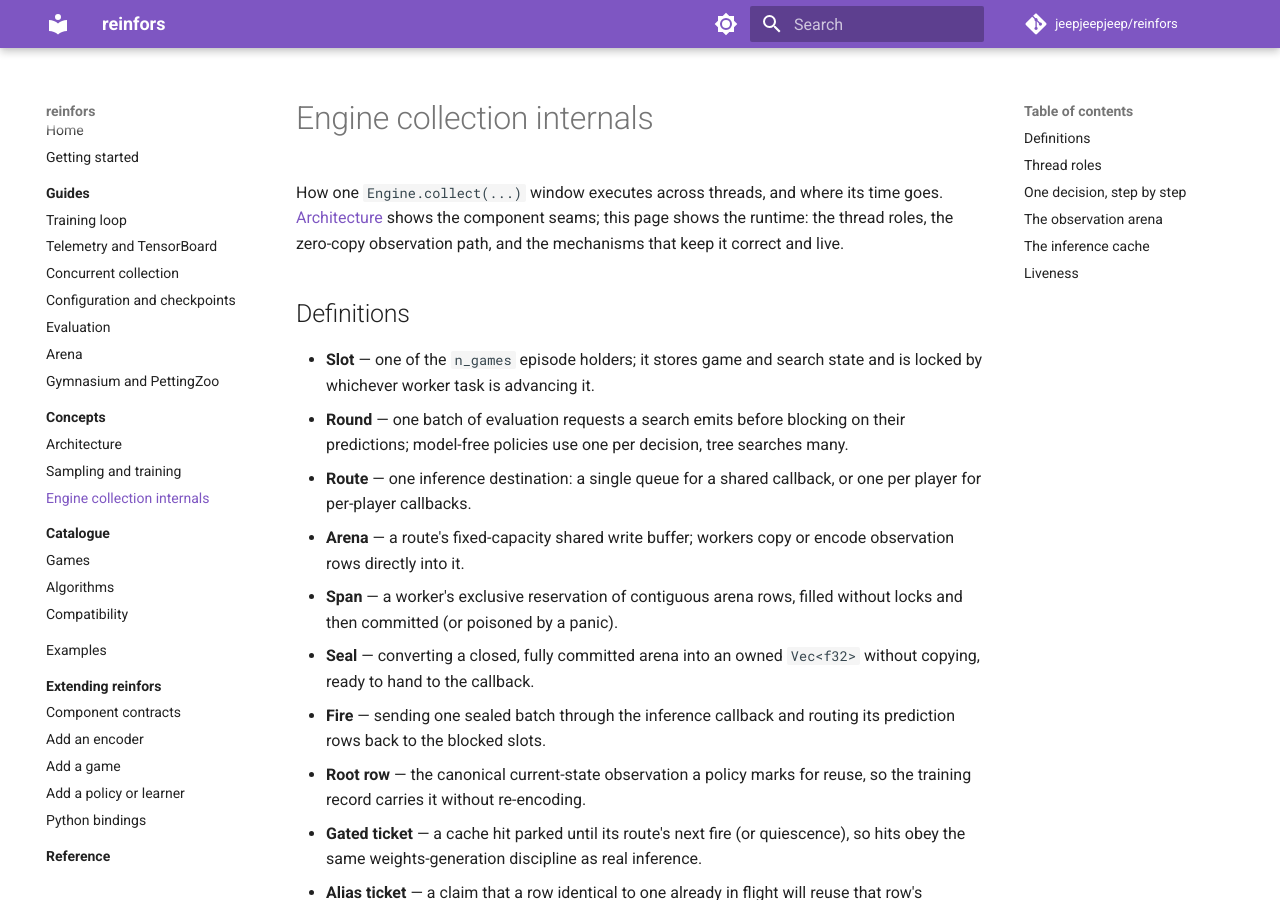
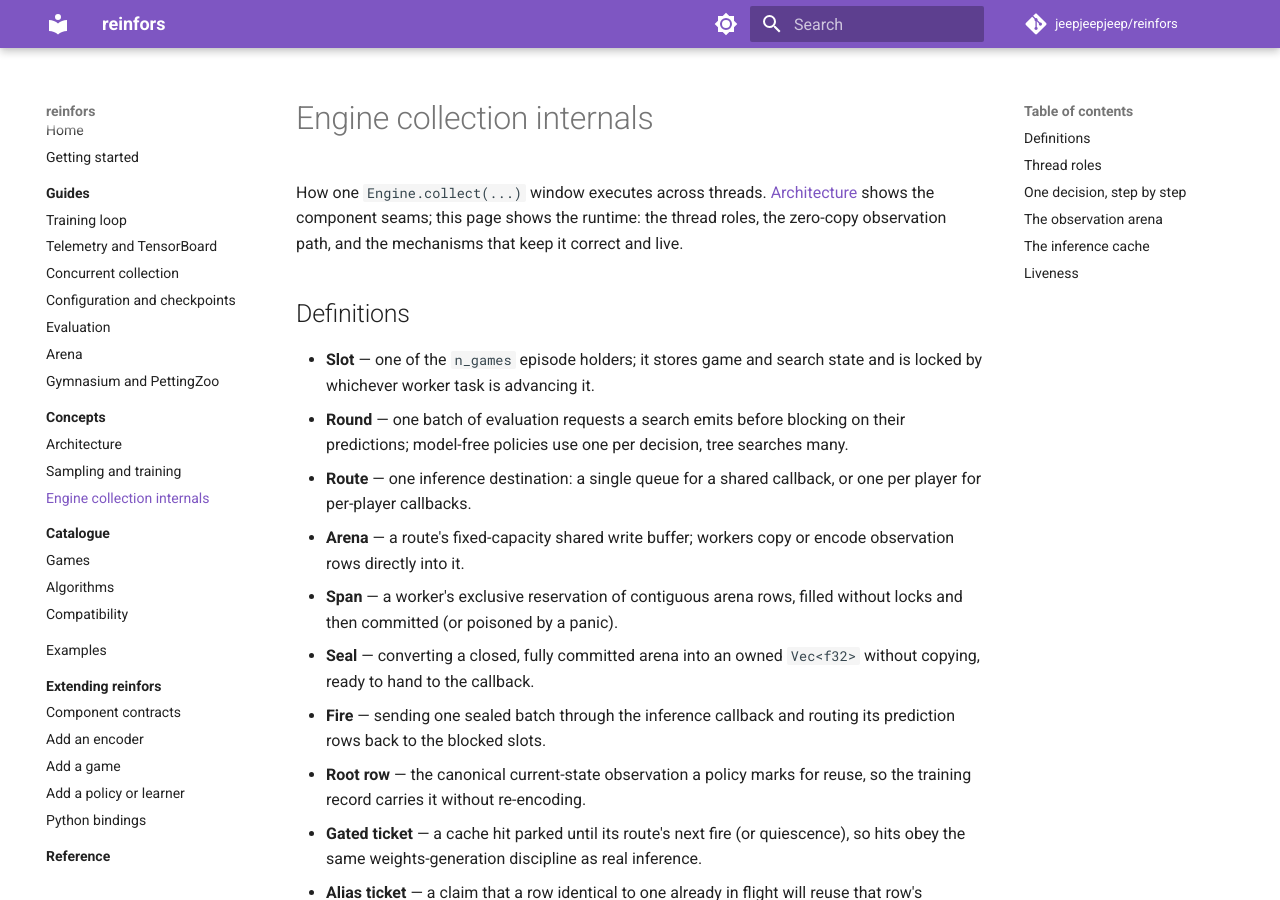
Before and after one commit to jeepjeepjeep/reinfors, an MkDocs documentation site: the page built from docs/concepts/engine-collection.md, in a window 1280 px wide and 900 px high. Built offline with MkDocs 1.6.1 and Material for MkDocs 9.7.7, drawn with Linux system fonts in a browser that asks for light colours; comment, search, counter and statistics services are not loaded.

Commit message:
docs: fix dangling intro clause and scheduler box alignment

```diff
--- a/docs/concepts/engine-collection.md
+++ b/docs/concepts/engine-collection.md
@@ -1,9 +1,9 @@
 # Engine collection internals
 
-How one `Engine.collect(...)` window executes across threads, and where its time
-goes. [Architecture](architecture.md) shows the component seams; this page shows
-the runtime: the thread roles, the zero-copy observation path, and the
-mechanisms that keep it correct and live.
+How one `Engine.collect(...)` window executes across threads.
+[Architecture](architecture.md) shows the component seams; this page shows the
+runtime: the thread roles, the zero-copy observation path, and the mechanisms
+that keep it correct and live.
 
 ## Definitions
 
@@ -53,7 +53,7 @@
 ═══════════════════════ RUST / PYTHON BOUNDARY ═════════════════════════════
                                      ▼
 ┌──────────────────────────────────────────────────────────────────────────┐
-│ SCHEDULER — one thread; observation messages carry METADATA ONLY        │
+│ SCHEDULER — one thread; observation messages carry METADATA ONLY         │
 │ span accounting · batch firing · row routing · cache publication ·       │
 │ liveness ladder · floor accounting · record collection · respawns        │
 └───────┬────────────────────────────▲─────────────────────▲───────────────┘
```
